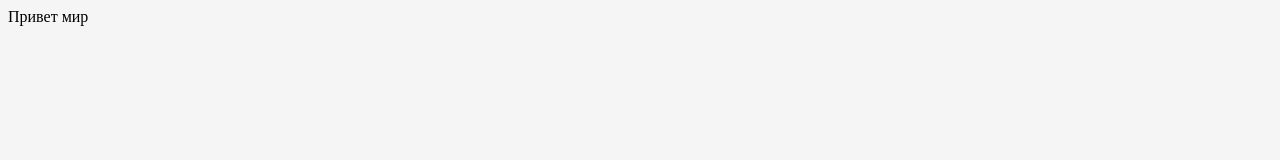
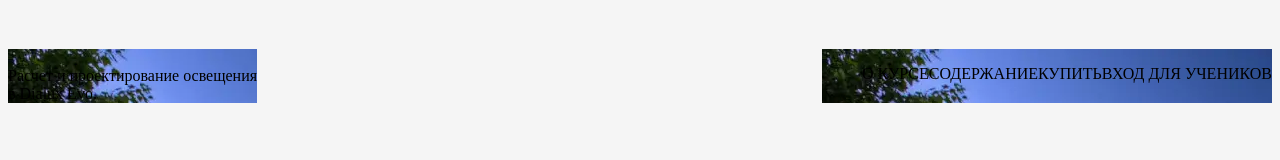
Before and after one commit to Sukre22/Project_course_landing_page, a website: page src/index.html in a window 1280 px wide. Drawn offline with nearby package versions, Linux system fonts and the light colour scheme; files that its build step writes are made by us from their sources; files whose address does not match are found by name.

Commit message:
started doing header

```diff
--- a/src/_header.html
+++ b/src/_header.html
@@ -1,3 +1,14 @@
 <header class="header">
-    Привет мир
+    <div class="container">
+        <br class="header-logo">
+            Расчет и проектирование освещения </br> в Dialux Evo.
+    </div>
+    <div class="header-menu">
+        <ul class="hr">
+            <li>О КУРСЕ</li>
+            <li>СОДЕРЖАНИЕ</li>
+            <li>КУПИТЬ</li>
+            <li>ВХОД ДЛЯ УЧЕНИКОВ</li>
+        </ul>
+    </div>
 </header>
--- a/src/scss/header.scss
+++ b/src/scss/header.scss
@@ -1,3 +1,20 @@
 body{
    background-color: #f5f5f5;
 }
+
+.header {
+   padding: 41px 0;
+   display: flex;
+   justify-content: space-between;
+}
+
+
+
+ul.hr {
+   display: flex;
+   justify-content: space-between;
+   list-style-type: none;
+   /*li {
+      margin-right: 26px;
+   }      */
+}
```
Also changed, not shown: dist/css/style.css, dist/css/style.min.css, dist/index.html.
